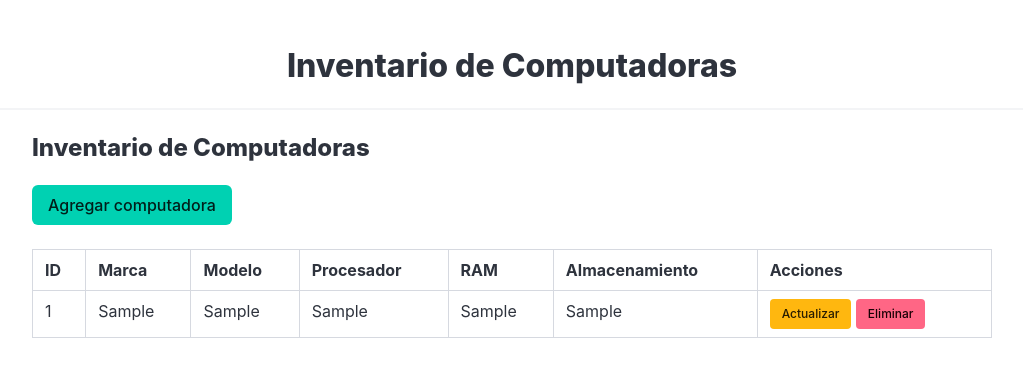
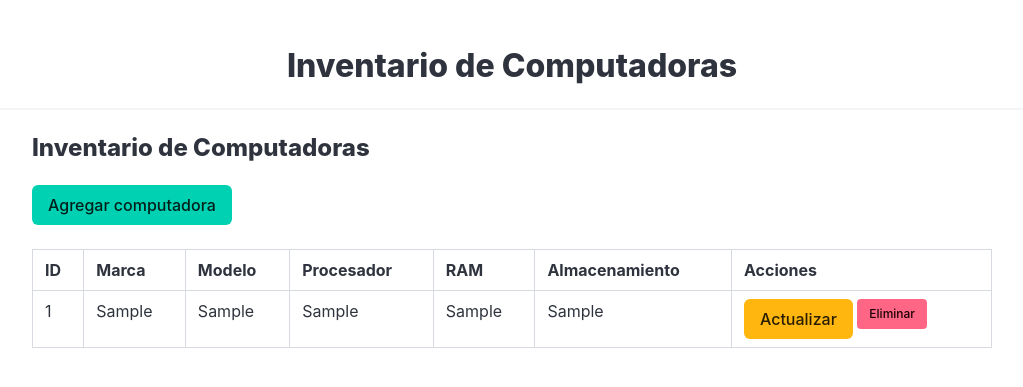
Before and after one commit to Garcia-Perez-Emiliano/CN2_COMPUTADORAS, a Flask app: page /computadoras in a window 1280 px wide. Shown: the top 387 px of the page, without its empty margins (128-1151 px from the left). Run offline with Flask 3, Linux system fonts and the light colour scheme; tables that the repository leaves empty hold one stand-in row (values such as "Sample post").

Commit message:
Cambio chiquito

```diff
--- a/templates/index.html
+++ b/templates/index.html
@@ -33,7 +33,7 @@
             <td>{{ computadora.almacenamiento }}</td>
             <td>
                 <a href="{{ url_for('update_computadora', id=computadora.id) }}"
-                class="button is-warning is-small">
+                class="button is-warning">
                     Actualizar
                 </a>
 
```
